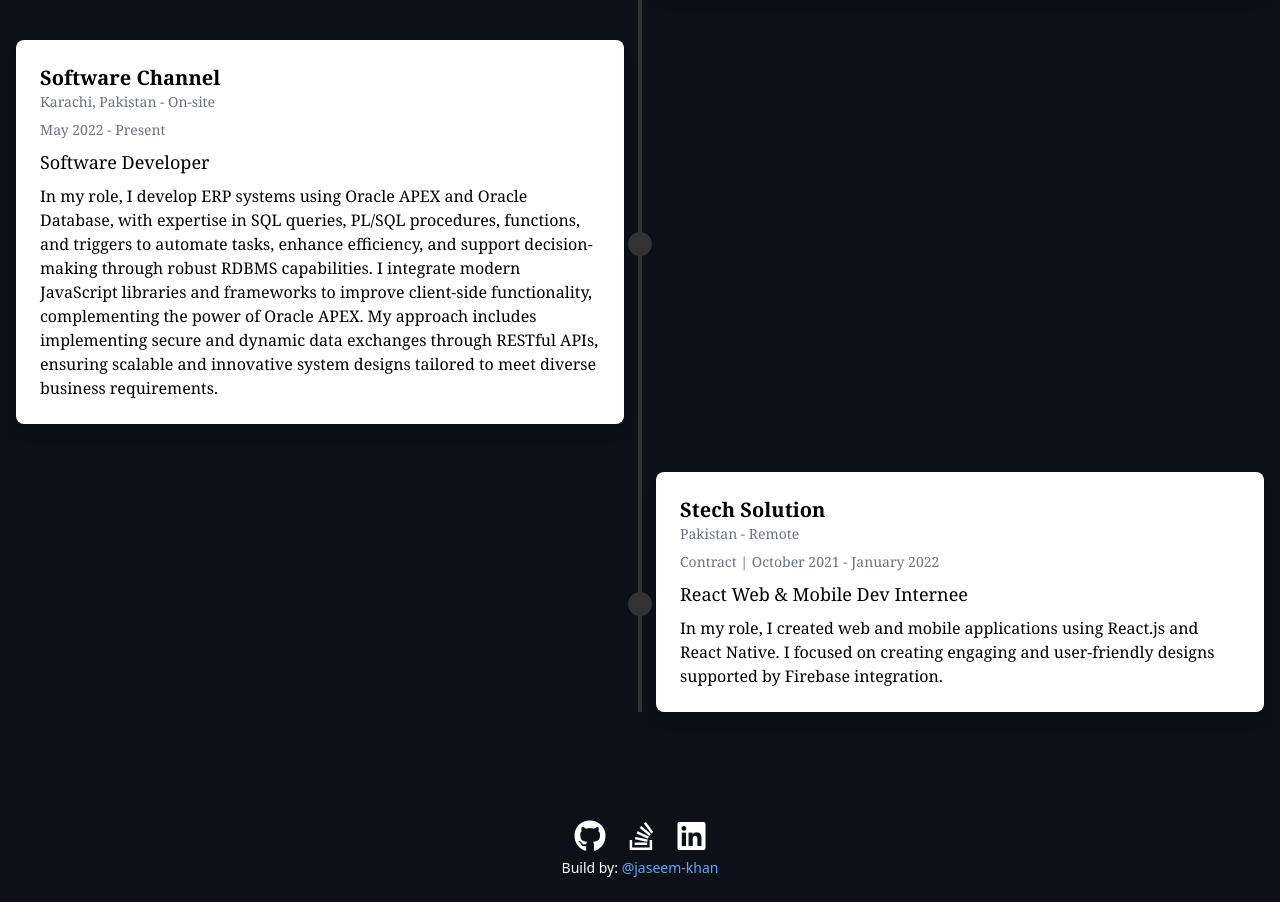
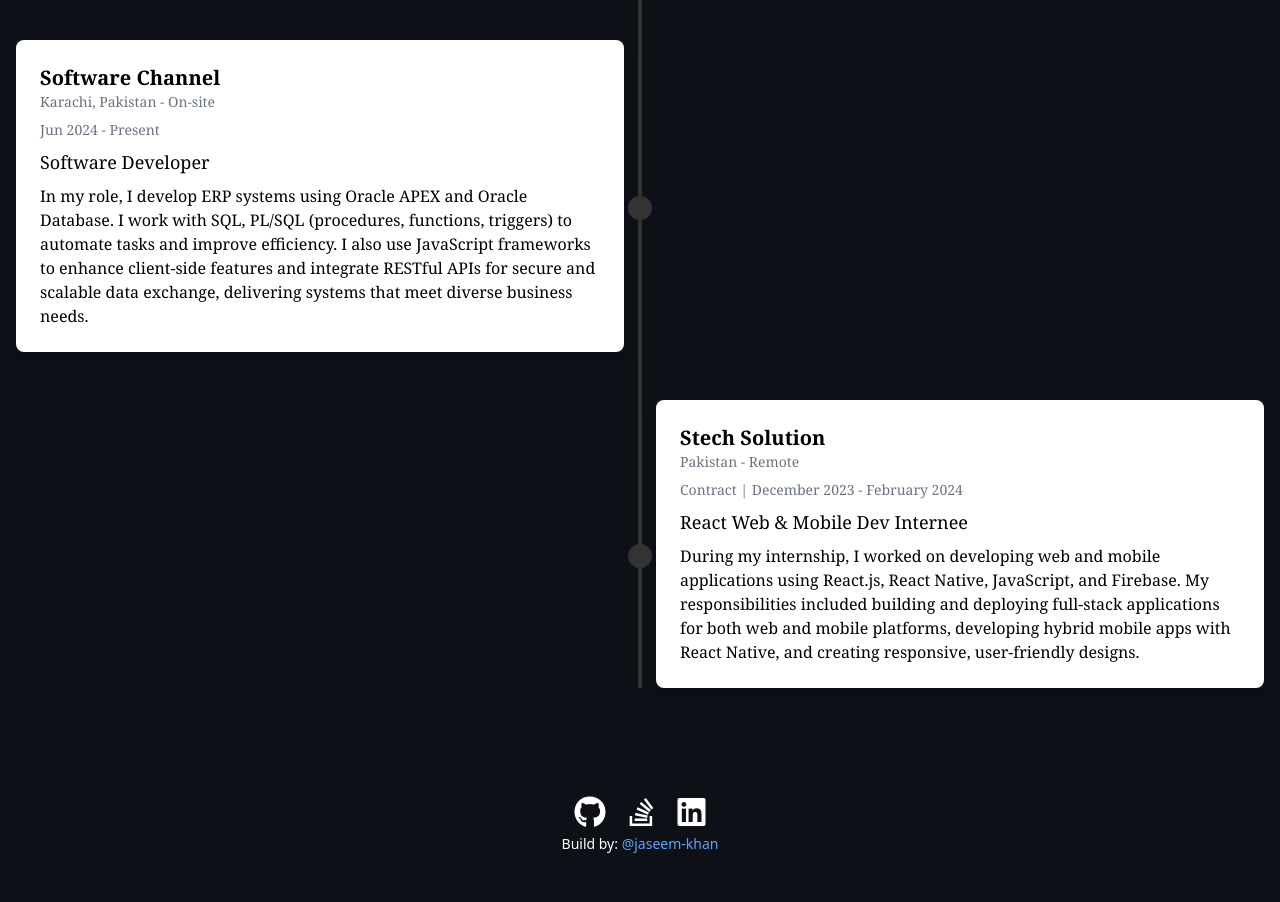
Before and after one commit to JaseemKhan211/my-portfolio-app, a React (Create React App) app: page /work in a window 1280 px wide. Shown: the part 600-1502 px from the top of the page. After the commit the page ends 1478 px from the top, so only its background shows below. Built offline with nearby package versions, Linux system fonts and the light colour scheme.

Commit message:
✨ Portfolio: Added new project details and polished descriptions

```diff
--- a/src/pages/Work.js
+++ b/src/pages/Work.js
@@ -23,7 +23,7 @@ const Work = () => {
             <div className="bg-white shadow-lg p-6 rounded-lg">
               <h2 className="text-xl text-black font-semibold">Private Client</h2>
               <p className="text-sm text-gray-500 mb-2">Dubai, United Arab Emirates – Remote</p>
-              <p className="text-sm text-gray-500 mb-2">Contract | February 2025 – August 2025</p>
+              <p className="text-sm text-gray-500 mb-2">Contract | March 2025 – August 2025</p>
               <h3 className="font-medium text-black text-lg">Software Engineer</h3>
               <p className="mt-2 text-black">
                 Collaborated remotely with a Dubai-based client to design and develop a secure Privileged Access Management (PAM) system using a monorepo architecture.
@@ -47,16 +47,11 @@ const Work = () => {
             <div className="bg-white shadow-lg p-6 rounded-lg">
               <h2 className="text-xl text-black font-semibold">Software Channel</h2>
               <p className="text-sm text-gray-500 mb-2">Karachi, Pakistan - On-site</p>
-              <p className="text-sm text-gray-500 mb-2">May 2022 - Present</p>
+              <p className="text-sm text-gray-500 mb-2">Jun 2024 - Present</p>
               <h3 className="font-medium text-black text-lg">Software Developer</h3>
               <p className="mt-2 text-black">
-                In my role, I develop ERP systems using Oracle APEX and Oracle Database,
-                with expertise in SQL queries, PL/SQL procedures, functions, and triggers
-                to automate tasks, enhance efficiency, and support decision-making through robust RDBMS capabilities.
-                I integrate modern JavaScript libraries and frameworks to improve client-side functionality,
-                complementing the power of Oracle APEX. My approach includes implementing secure and dynamic
-                data exchanges through RESTful APIs, ensuring scalable and innovative system designs tailored to
-                meet diverse business requirements.
+                In my role, I develop ERP systems using Oracle APEX and Oracle Database. I work with SQL, PL/SQL (procedures, functions, triggers) to automate tasks and improve efficiency.
+                I also use JavaScript frameworks to enhance client-side features and integrate RESTful APIs for secure and scalable data exchange, delivering systems that meet diverse business needs.
               </p>
             </div>
           </div>
@@ -79,11 +74,11 @@ const Work = () => {
             <div className="bg-white shadow-lg p-6 rounded-lg">
               <h2 className="text-xl text-black font-semibold">Stech Solution</h2>
               <p className="text-sm text-gray-500 mb-2">Pakistan - Remote</p>
-              <p className="text-sm text-gray-500 mb-2">Contract | October 2021 - January 2022</p>
+              <p className="text-sm text-gray-500 mb-2">Contract | December 2023 - February 2024</p>
               <h3 className="font-medium text-black text-lg">React Web & Mobile Dev Internee</h3>
               <p className="mt-2 text-black">
-                In my role, I created web and mobile applications using React.js and React Native.
-                I focused on creating engaging and user-friendly designs supported by Firebase integration.
+                During my internship, I worked on developing web and mobile applications using React.js, React Native, JavaScript, and Firebase.
+                My responsibilities included building and deploying full-stack applications for both web and mobile platforms, developing hybrid mobile apps with React Native, and creating responsive, user-friendly designs.
               </p>
             </div>
           </div>
```
Also changed, not shown: 1 other file (tests, documents, lock files or other folders).
